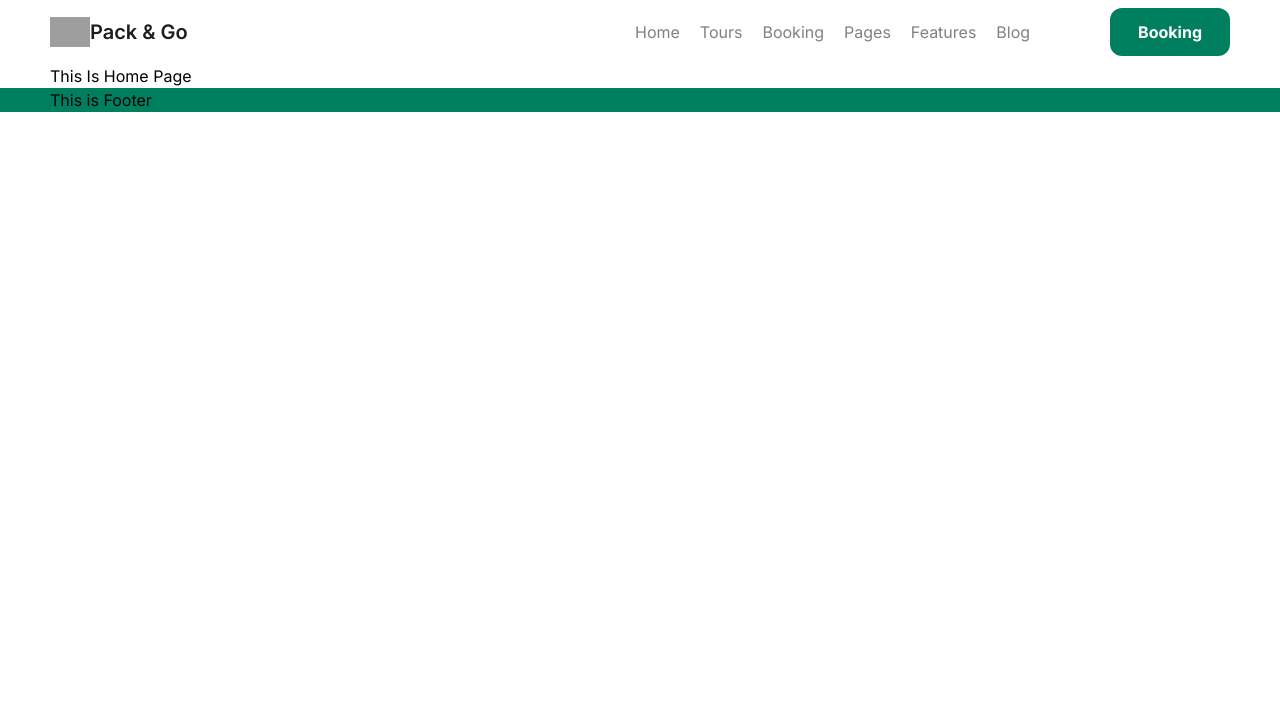
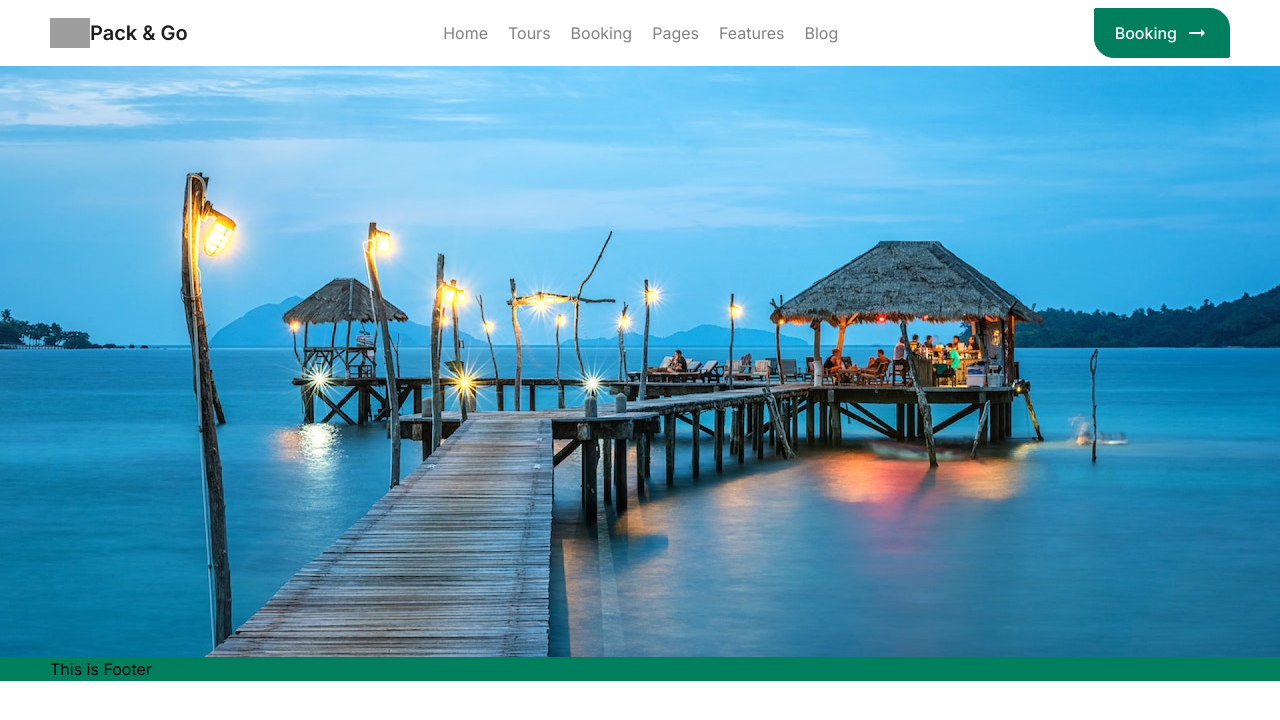
Before and after one commit to taskinahmadalfaruqe/Pack-And-Go-With-NextJS, a Next.js app: page / in a window 1280 px wide. Shown: the top 720 px of the page. Built offline with nearby package versions, Linux system fonts and the light colour scheme; grey boxes are pictures that could not be loaded.

Commit message:
add custom Button

```diff
--- a/src/app/(public)/page.js
+++ b/src/app/(public)/page.js
@@ -1,3 +1,4 @@
+import Banner from '@/component/ui/Banner/Banner';
 import React from 'react';
 
 export const metadata = {
@@ -6,8 +7,8 @@ export const metadata = {
 
 const HomePage = () => {
   return (
-    <div className='container'>
-      This Is Home Page
+    <div >
+      <Banner></Banner>
     </div>
   );
 };
--- /dev/null
+++ b/src/component/shared/CommonButton/CommonButton.js
@@ -0,0 +1,27 @@
+"use client"
+import React from 'react';
+import Link from 'next/link';
+import { MdArrowRightAlt } from "react-icons/md";
+
+const CommonButton = ({ ButtonValue, NavegateLink }) => {
+
+    const handleClick = () => {
+        console.log('button clicked', NavegateLink);
+    }
+
+    return (
+        <div>
+            <Link href={NavegateLink}>
+                <button
+                    className='bg-PrimaryColor w-fit text-WhiteColor font-medium px-5 py-3 rounded-sm rounded-bl-[20px] rounded-tr-[20px] flex justify-center items-center gap-2 hover:border-dashed border-[1px] hover:bg-WhiteColor hover:text-PrimaryColor border-PrimaryColor transition-all duration-200'
+                    onClick={handleClick}
+                >
+                    {ButtonValue}
+                    <MdArrowRightAlt className='text-2xl'/>
+                </button>
+            </Link>
+        </div>
+    );
+};
+
+export default CommonButton;
--- a/src/component/shared/Navbar/Navbar.js
+++ b/src/component/shared/Navbar/Navbar.js
@@ -3,6 +3,7 @@ import React from 'react';
 import logo from '@/assets/logo.png'
 import Image from 'next/image';
 import Routes from './Routes';
+import CommonButton from '../CommonButton/CommonButton';
 
 const Navbar = () => {
 
@@ -23,6 +24,9 @@ const Navbar = () => {
             <div>
                 <Routes></Routes>
             </div>
+            <div>
+                <CommonButton ButtonValue={'Booking'} NavegateLink={'/booking'}></CommonButton>
+            </div>
         </div>
     );
 };
--- a/src/component/shared/Navbar/Routes.js
+++ b/src/component/shared/Navbar/Routes.js
@@ -1,9 +1,10 @@
+
 import Link from 'next/link';
 import React from 'react';
 
 const Routes = () => {
+
     return (
-        <div className='flex justify-between gap-20 items-center'>
         <div className='flex gap-5 text-NavbarColor'>
             <Link
                 href={'/'}
@@ -36,14 +37,6 @@ const Routes = () => {
                 Blog
             </Link>
         </div>
-            <div>
-                <button
-                    className='bg-PrimaryColor text-WhiteColor rounded-xl font-bold px-7 py-3'
-                >
-                    Booking
-                </button>
-            </div>
-        </div>
     );
 };
 
--- a/src/component/ui/Banner/Banner.js
+++ b/src/component/ui/Banner/Banner.js
@@ -1,9 +1,10 @@
 import React from 'react';
+import BannerImage from './BannerImage';
 
 const Banner = () => {
     return (
         <div>
-            This is banner.
+            <BannerImage></BannerImage>
         </div>
     );
 };
--- /dev/null
+++ b/src/component/ui/Banner/BannerImage.js
@@ -0,0 +1,17 @@
+import Image from 'next/image'
+import BannerImg from '../../../assets/banner.jpg'
+
+export default function BannerImage() {
+  return (
+    <Image
+      alt="BannerImg"
+      src={BannerImg}
+      placeholder="blur"
+      quality={100}
+      sizes="70vh"
+      style={{
+        objectFit: 'cover',
+      }}
+    />
+  )
+}
```
Also changed, not shown: package.json (+5 -4 lines), 1 other file (tests, documents, lock files or other folders). Lines whose indentation alone changed are shown as unchanged.
